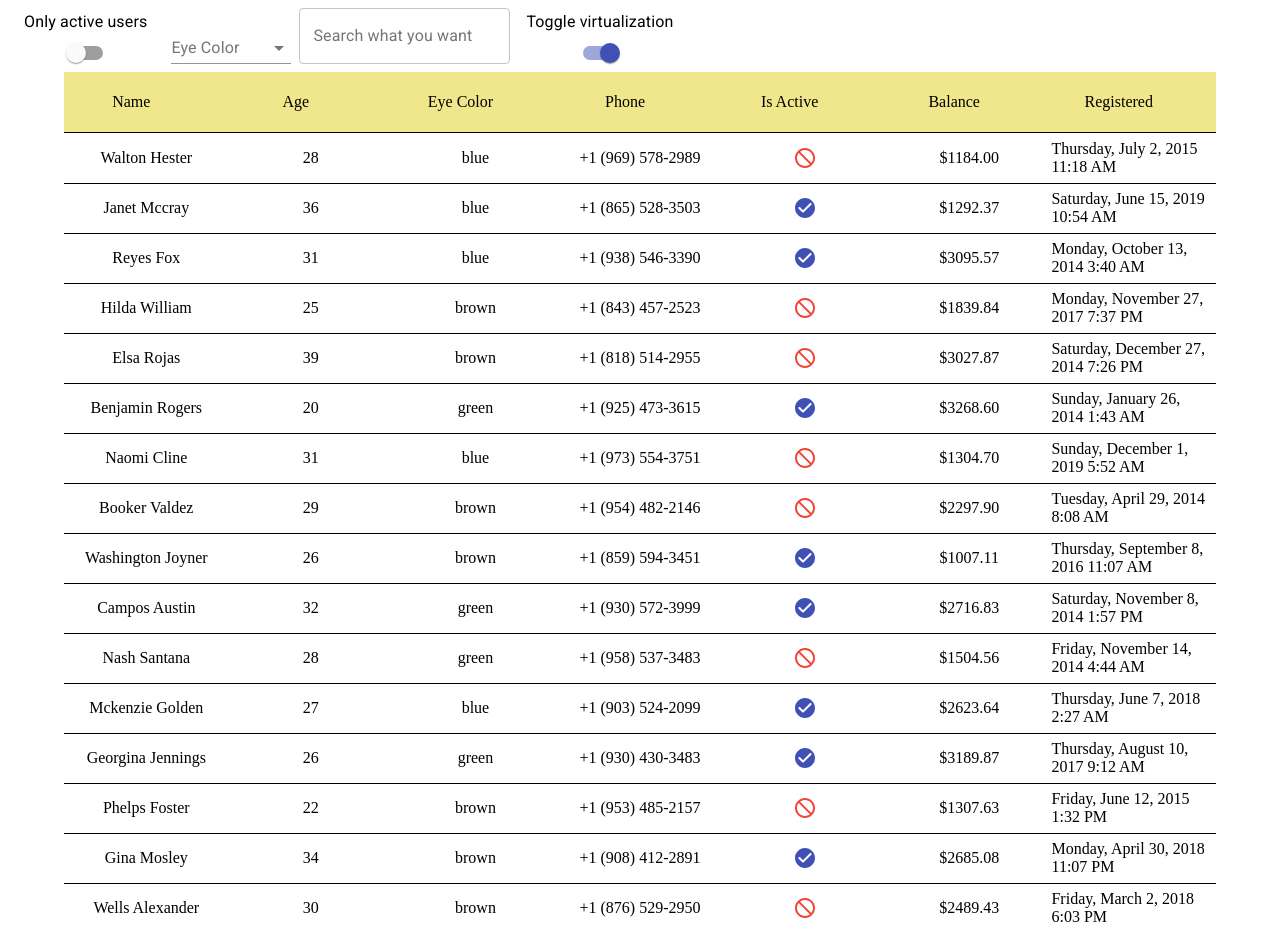
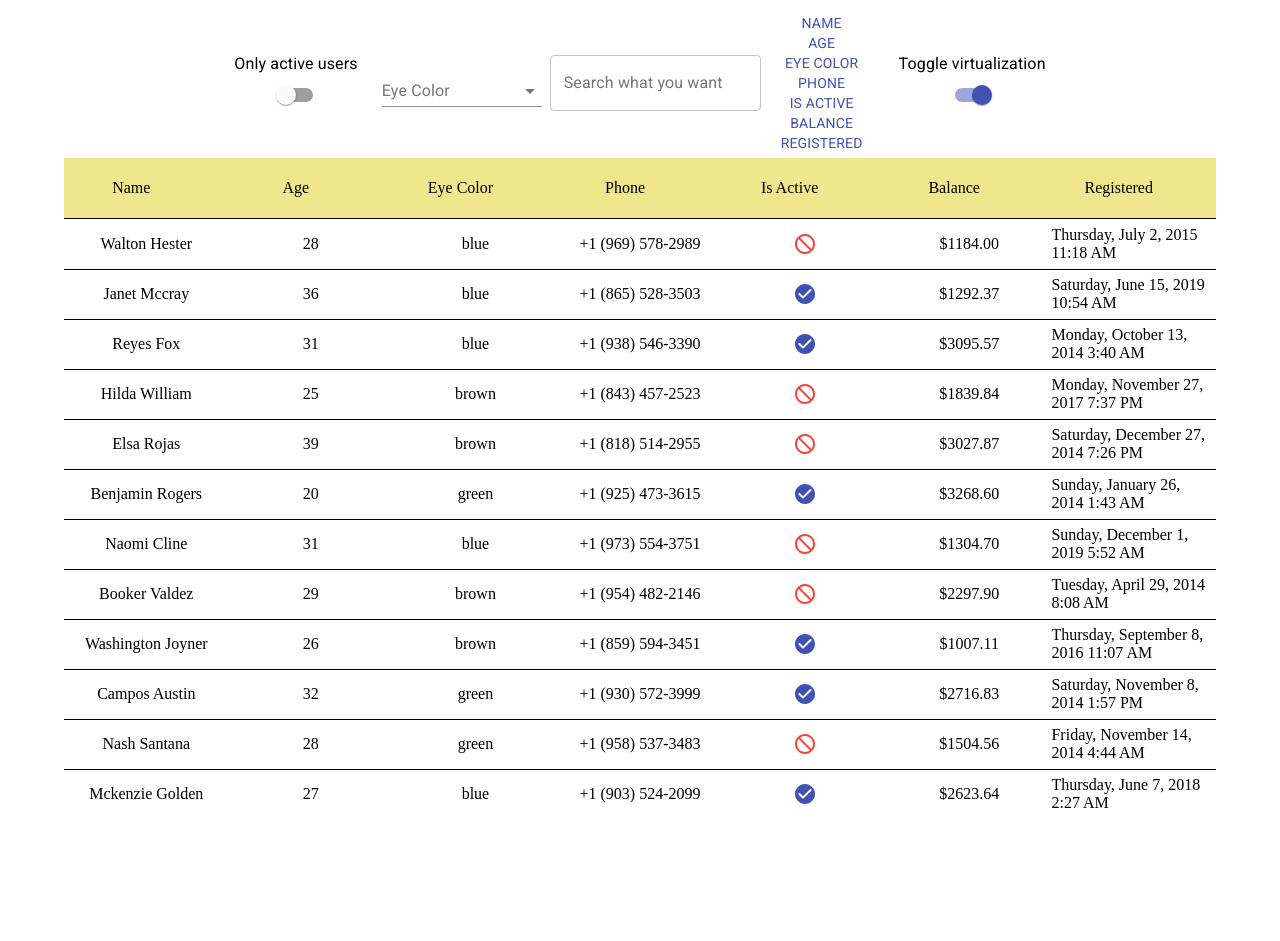
Before and after one commit to AlexanderFraltsov/datagrid, a React app: page / in a window 1280 px wide. After the commit the page ends 827 px from the top, so only its background shows below. Built offline with nearby package versions, Linux system fonts and the light colour scheme.

Commit message:
feat: implemented toggle visibility of columns

```diff
--- a/src/actions/index.js
+++ b/src/actions/index.js
@@ -23,4 +23,11 @@ export const setQueryString = (queryString) => {
   }
 };
 
+export const toggleColumn = (column) => {
+  return {
+    type: 'TOGGLE_COLUMN',
+    payload: column
+  }
+};
+
 export const toggleVirtualization = () => ({ type: 'TOGGLE_VIRTUALIZATION'});
--- a/src/components/app/app.js
+++ b/src/components/app/app.js
@@ -1,21 +1,29 @@
 import React from 'react';
-import './app.css';
+
+import { Container, Box } from '@material-ui/core';
+
 import ErrorBoundary from '../error-boundary';
 import { MyServiceProvider } from '../my-service-context';
 import MyService from '../../services/service';
 import Table from '../table';
-import ControlPanel from '../control-panel/control-panel';
+import ControlPanel from '../control-panel';
+
+import './app.css';
 
 const App = () => {
   const service = new MyService();
 
   return (
+    <Container maxWidth='lg'>
       <ErrorBoundary>
         <MyServiceProvider value={service}>
+          <Box display='flex' flexDirection='column'>
             <ControlPanel />
             <Table />
+          </Box>
         </MyServiceProvider>
       </ErrorBoundary>
+    </Container>
   );
 }
 
--- /dev/null
+++ b/src/components/column-list/column-list.js
@@ -0,0 +1,48 @@
+import React from 'react';
+
+import {
+  Box,
+  Typography
+} from '@material-ui/core';
+
+import { makeStyles } from '@material-ui/core/styles';
+
+const useStyles = makeStyles(theme => ({
+  columnListItem: {
+    '&:hover': {
+      backgroundColor: 'burlywood',
+      cursor: 'pointer',
+    }
+  },
+  columnList: {
+    margin: '0px 20px',
+    padding: '5px 0px',
+  }
+}));
+
+const ColumnList = ({cols, onToggle}) => {
+  const classes = useStyles();
+  const togglers = cols.map((col, index) => {
+    const {label, visible} = col;
+    const color=visible? 'primary': 'secondary';
+    return (
+      <Typography
+        className={classes.columnListItem}
+        variant='body2'
+        color={color}
+        align='center'
+        key={label}
+        onClick={()=>onToggle(index)} >
+        {label.toUpperCase()}
+      </Typography>
+    )
+  })
+
+  return (
+    <Box display='flex' flexDirection='column' className={classes.columnList}>
+      {togglers}
+    </Box>
+  )
+}
+
+export default ColumnList;
--- /dev/null
+++ b/src/components/column-list/index.js
@@ -0,0 +1,3 @@
+import ColumnList from "./column-list";
+
+export default ColumnList;
--- a/src/components/control-panel/control-panel.js
+++ b/src/components/control-panel/control-panel.js
@@ -2,111 +2,77 @@ import React from 'react';
 import { connect } from 'react-redux';
 
 import {
-  FormGroup,
-  FormControlLabel,
-  Switch,
-  Input,
-  InputLabel,
-  MenuItem,
-  FormControl,
-  Select,
-  Chip,
-  TextField
+  TextField,
+  Box
 } from '@material-ui/core';
-import { makeStyles } from '@material-ui/core/styles';
 
-import * as actions from '../../actions';
+import SwitchButton from '../switch-button';
+import InputSelect from '../input-select';
+import ColumnList from '../column-list';
 
-const useStyles = makeStyles(theme => ({
-  formControl: {
-    margin: theme.spacing(1),
-    minWidth: 120,
-    maxWidth: 300,
-  },
-  chips: {
-    display: 'flex',
-    flexWrap: 'wrap',
-  },
-  chip: {
-    margin: 2,
-  },
-}));
+import {
+  checkActive,
+  chooseEyeColor,
+  setQueryString,
+  toggleVirtualization,
+  toggleColumn
+} from '../../actions';
 
 const ControlPanel = ({
+  filters: {
     onlyActive,
     eyeColor,
+    queryString,
+  },
+  cols,
   checkActive,
   chooseEyeColor,
-  queryString,
   setQueryString,
   toggleVirtualization,
-  isVirtualization
+  isVirtualization,
+  toggleColumn
 }) => {
-  const classes = useStyles();
-  const selected = ['blue', 'brown', 'green'];
-  return <FormGroup row>
-    <FormControlLabel
-      control={
-        <Switch
-          checked={onlyActive}
-          onChange={checkActive}
+  return (
+    <Box display='flex' alignItems='center' justifyContent='center' minHeight='100px'>
+      <SwitchButton
         value={onlyActive}
-          color='primary'
-        />
-      }
         label='Only active users'
-      labelPlacement='top' />
-    <FormControl className={classes.formControl}>
-      <InputLabel id='mutiple-chip-label'>Eye Color</InputLabel>
-      <Select
-        labelId='mutiple-chip-label'
-        multiple
-        value={eyeColor}
-        onChange={(e) => chooseEyeColor(e.target.value)}
-        input={<Input />}
-        renderValue={eyeColor => {
-          const elms = eyeColor.map(value => (
-            <Chip key={value} label={value} className={classes.chip} />
-          ))
-          return (
-          <div className={classes.chips}>
-            {elms}
-          </div>
-        )}}
-        >
-        {selected.map(
-          name => <MenuItem key={name} value={name}>{name}</MenuItem>
-        )}
-      </Select>
-    </FormControl>
+        onChange={checkActive} />
+      <InputSelect
+        label='Eye Color'
+        id='mutiple-chip-label'
+        selectedItems={eyeColor}
+        onChange={chooseEyeColor}
+        selectors={['blue', 'brown', 'green']} />
       <TextField
         label='Search what you want'
         variant='outlined'
         color='secondary'
         value={queryString}
-        onChange={e => {setQueryString(e.target.value)}}
-      />
-    <FormControlLabel
-      control={
-        <Switch
-          checked={isVirtualization}
-          onChange={toggleVirtualization}
+        onChange={e => {setQueryString(e.target.value)}} />
+      <ColumnList className='visible' cols={cols} onToggle={toggleColumn}/>
+      <SwitchButton
         value={isVirtualization}
-          color='primary'
-        />
-      }
         label='Toggle virtualization'
-      labelPlacement='top' />
-  </FormGroup>
+        onChange={toggleVirtualization} />
+    </Box>
+  )
 }
 
 const mapStateToProps = (state) => {
   return {
-    onlyActive: state.onlyActive,
-    eyeColor: state.eyeColor,
-    queryString: state.queryString,
+    filters: state.filters,
+    cols: state.cols,
     isVirtualization: state.isVirtualization
   }
 };
 
-export default connect(mapStateToProps, actions)(ControlPanel);
+const mapDispatchToProps = {
+  toggleColumn,
+  checkActive,
+  chooseEyeColor,
+  setQueryString,
+  toggleVirtualization,
+};
+
+export default connect(mapStateToProps, mapDispatchToProps)(ControlPanel);
--- a/src/components/header-cell/header-cell.js
+++ b/src/components/header-cell/header-cell.js
@@ -2,11 +2,11 @@ import React from 'react';
 import { IconButton } from '@material-ui/core';
 import { ArrowDropUp, ArrowDropDown } from '@material-ui/icons';
 
-const HeaderCell = ({content}) => {
+const HeaderCell = ({label}) => {
   const onArrowClick = (e)=>{const elem = e.target.closest('.table--btn'); elem.classList.toggle('active'); }
   return (
     <div className='table--cell'>
-      {content}
+      {label}
       <div className='arrows'>
         <IconButton size='small' className='table--btn' onClick={onArrowClick}>
           <ArrowDropUp />
--- /dev/null
+++ b/src/components/input-select/index.js
@@ -0,0 +1,3 @@
+import InputSelect from './input-select';
+
+export default InputSelect;
--- /dev/null
+++ b/src/components/input-select/input-select.js
@@ -0,0 +1,56 @@
+import React from 'react';
+
+import {
+  Input,
+  InputLabel,
+  MenuItem,
+  FormControl,
+  Select,
+  Chip,
+} from '@material-ui/core';
+import { makeStyles } from '@material-ui/core/styles';
+
+const useStyles = makeStyles(theme => ({
+  formControl: {
+    margin: theme.spacing(1),
+    width: 160,
+  },
+  chips: {
+    display: 'flex',
+    flexWrap: 'wrap',
+  },
+  chip: {
+    margin: 2,
+  },
+}));
+
+const InputSelect = ({label, id, selectedItems, onChange, selectors}) => {
+  const classes = useStyles();
+  return (
+    <FormControl className={classes.formControl}>
+      <InputLabel id={id}>{label}</InputLabel>
+      <Select
+        labelId={id}
+        multiple
+        value={selectedItems}
+        onChange={(e) => onChange(e.target.value)}
+        input={<Input />}
+        renderValue={selectedItems => {
+          const elms = selectedItems.map(value => (
+            <Chip key={value} label={value} className={classes.chip} />
+          ))
+          return (
+          <div className={classes.chips}>
+            {elms}
+          </div>
+        )}}
+        >
+        {selectors.map(
+          name => <MenuItem key={name} value={name}>{name}</MenuItem>
+        )}
+      </Select>
+    </FormControl>
+  );
+};
+
+export default InputSelect;
--- /dev/null
+++ b/src/components/switch-button/index.js
@@ -0,0 +1,3 @@
+import SwitchButton from "./switch-button";
+
+export default SwitchButton;
--- /dev/null
+++ b/src/components/switch-button/switch-button.js
@@ -0,0 +1,23 @@
+import React from 'react';
+import {
+  FormControlLabel,
+  Switch,
+} from '@material-ui/core';
+
+const SwitchButton = ({value, label, onChange}) => {
+  return (
+    <FormControlLabel
+    control={
+      <Switch
+        checked={value}
+        onChange={onChange}
+        value={value}
+        color='primary'
+      />
+    }
+    label={label}
+    labelPlacement='top' />
+  );
+};
+
+export default SwitchButton;
--- a/src/components/table-header/table-header.js
+++ b/src/components/table-header/table-header.js
@@ -1,10 +1,9 @@
 import React from 'react';
 import HeaderCell from '../header-cell';
 
-const TableHeader = () => {
+const TableHeader = ({labels}) => {
 
-  const _headers = ['Name', 'Age', 'Eye Color', 'Phone', 'Is Active', 'Balance', 'Registered'];
-  const tableHeaders = _headers.map((header) => <HeaderCell key={header} content={header}/>);
+  const tableHeaders = labels.map((label) => <HeaderCell key={label} label={label}/>);
 
   return (
     <div className='table--header sticky-inner'>
--- a/src/components/table/table-view.js
+++ b/src/components/table/table-view.js
@@ -1,5 +1,4 @@
 import React, { useEffect, useRef, useState} from 'react';
-import { connect } from 'react-redux';
 import { FixedSizeList as List } from 'react-window';
 import { CheckCircleRounded, NotInterested } from '@material-ui/icons';
 import TableHeader from '../table-header';
@@ -15,10 +14,12 @@ const TableCell = ({content}) => {
   return <div key={content} className='table--cell'>{content}</div>
 };
 
-const TableRow = ({row, style}) => {
-  const {id, name, age, eyeColor, phone, isActive, balance, registered} = row;
-  const _cells = [name, age, eyeColor, phone, isActive, balance, registered];
-  const tableCells = _cells.map((cell) => <TableCell key={cell} content={cell}/>);
+const TableRow = ({row, cols, style}) => {
+  const {id} = row;
+
+  const tableCells = cols
+    .map(col => row[col.name])
+    .map(cell => <TableCell key={`${id}+${cell}`} content={cell}/>);
   return (
     <div key={id} className='table--row' style={style}>
       {tableCells}
@@ -26,7 +27,7 @@ const TableRow = ({row, style}) => {
   );
 };
 
-const TableView = ({data, isVirtualization}) => {
+const TableView = ({data, isVirtualization, cols}) => {
 
   const [isSticky, setSticky] = useState(false);
   const ref = useRef(null);
@@ -41,24 +42,26 @@ const TableView = ({data, isVirtualization}) => {
     };
   }, []);
 
-  const tableData = data.map((row) => <TableRow row={row}/>);
+  const tableData = data.map((row) => <TableRow row={row} cols={cols}/>);
 
   const Row = ({ index, style }) => {
     const row = data[index];
     return (
-      <TableRow row={row} style={style}/>
-    )
-  }
+      <TableRow row={row} style={style} cols={cols}/>
+    );
+  };
+
+  const labels = cols.map(col => col.label);
 
   return (
     <div className='table'>
       <div className={`sticky-wrapper${isSticky ? ' sticky' : ''}`} ref={ref}>
-        <TableHeader />
+        <TableHeader labels={labels}/>
       </div>
       {
         isVirtualization ? (
           <List
-            height={800}
+            height={600}
             itemCount={data.length}
             itemSize={50}
             width={'90vw'}
@@ -76,10 +79,4 @@ const TableView = ({data, isVirtualization}) => {
   );
 };
 
-const mapStateToProps = (state) => {
-  return {
-    isVirtualization: state.isVirtualization
-  }
-};
-
-export default connect(mapStateToProps)(TableView);
+export default TableView;
--- a/src/components/table/table.css
+++ b/src/components/table/table.css
@@ -57,6 +57,7 @@
 .sticky {
   position: sticky;
   top: 0;
+  z-index: 100;
 }
 
 .sticky-wrapper {
@@ -66,6 +67,6 @@
 .sticky .sticky-inner {
   position: fixed;
   top: 0;
-  left: calc(5% - 8px);
+  left: calc(5vw - 16px/2);
   right: 0;
 }
--- a/src/components/table/table.js
+++ b/src/components/table/table.js
@@ -1,7 +1,7 @@
 import React, { Component } from 'react';
 import { connect } from 'react-redux';
 
-import { compose } from '../../utils';
+import { compose, filterData } from '../../utils';
 import { withMyService } from '../hoc';
 import TableView from './table-view';
 import ErrorIndicator from '../error-indicator';
@@ -33,7 +33,7 @@ class Table extends Component {
   };
 
   render () {
-    const { eyeColor, onlyActive, queryString, data } = this.props;
+    const { data, filters, cols, isVirtualization } = this.props;
     const { loading, error } = this.state;
 
     if (error) {
@@ -44,36 +44,21 @@ class Table extends Component {
       return <Spinner />
     }
 
-    const filteredData = data
-      .filter((row) => {
-        if (onlyActive) { return row.isActive }
-        return true;
-      })
-      .filter((row) => {
-        if (eyeColor.length === 0) return true;
-        return eyeColor.includes(row.eyeColor);
-      })
-      .filter((row) => {
-        if (queryString.length === 0) return true;
-        const {balance, age, eyeColor, name, phone, registered} = row;
-        const result = [balance, age, eyeColor, name, phone, registered].some(
-          el => `${el}`.toLowerCase().includes(queryString)
-        );
-        return result;
-      })
+    const filteredData = filterData(filters, data, cols);
+    const visibleCols = cols.filter(col => col.visible);
 
     return (
-      <TableView data={filteredData}/>
+      <TableView data={filteredData} cols={visibleCols} isVirtualization={isVirtualization}/>
     )
   };
 }
 
 const mapStateToProps = (state) => {
   return {
-    onlyActive: state.onlyActive,
-    eyeColor: state.eyeColor,
-    queryString: state.queryString,
-    data: state.dataStore
+    filters: state.filters,
+    data: state.dataStore,
+    cols: state.cols,
+    isVirtualization: state.isVirtualization
   }
 };
 
--- a/src/reducers/index.js
+++ b/src/reducers/index.js
@@ -1,21 +1,41 @@
-const reducer = (state = {
+const initialState = {
+  filters: {
+    onlyActive: false,
+    eyeColor: [],
+    queryString: '',
+  },
+  cols: [
+    { label: 'Name' , name: 'name', visible: true },
+    { label: 'Age' , name: 'age', visible: true },
+    { label: 'Eye Color' , name: 'eyeColor', visible: true },
+    { label: 'Phone' , name: 'phone', visible: true },
+    { label: 'Is Active' , name: 'isActive', visible: true },
+    { label: 'Balance' , name: 'balance', visible: true },
+    { label: 'Registered' , name: 'registered', visible: true },
+  ],
   dataStore: null,
-  onlyActive: false,
-  eyeColor: [],
   queryString: '',
   isVirtualization: true,
-}, action) => {
+};
+
+const reducer = (state = initialState, action) => {
 
   switch (action.type) {
     case 'CHECK_ACTIVE':
       return {
         ...state,
-        onlyActive: !state.onlyActive
+        filters: {
+          ...state.filters,
+          onlyActive: !state.filters.onlyActive
+        }
       };
     case 'CHOOSE_EYE_COLOR':
         return {
           ...state,
-          eyeColor: action.payload
+          filters: {
+            ...state.filters,
+            eyeColor: action.payload
+          }
         };
     case 'SET_DATA_STORE':
       return {
@@ -25,8 +45,13 @@ const reducer = (state = {
     case 'SET_QUERY_STRING':
       return {
         ...state,
-        queryString: action.payload
+        filters: {
+          ...state.filters,
+          queryString: action.payload
+        }
       };
+    case 'TOGGLE_COLUMN':
+      return updateColumnsVisible(state, action.payload);
     case 'TOGGLE_VIRTUALIZATION':
       return {
         ...state,
@@ -38,3 +63,16 @@ const reducer = (state = {
 };
 
 export default reducer;
+
+
+const updateColumnsVisible = (state, item) => {
+  const newColumns = [...state.cols];
+  const column = newColumns[item];
+
+  newColumns.splice(item, 1, {...column, visible: !column.visible});
+
+  return {
+    ...state,
+    cols: newColumns
+  };
+}
--- /dev/null
+++ b/src/utils/filterData.js
@@ -0,0 +1,25 @@
+const filterData = (filters, data, cols) => {
+  const {onlyActive, eyeColor, queryString} = filters;
+  const filteredData = data
+    .filter((row) => {
+      if (onlyActive) { return row.isActive }
+      return true;
+    })
+    .filter((row) => {
+      if (eyeColor.length === 0) return true;
+      return eyeColor.includes(row.eyeColor);
+    })
+    .filter((row) => {
+      if (queryString.length === 0) return true;
+
+      const result = cols
+        .map(col => row[col.name])
+        .some(
+          cell => `${cell}`.toLowerCase().includes(queryString)
+        );
+      return result;
+      })
+  return filteredData;
+};
+
+export default filterData;
--- a/src/utils/index.js
+++ b/src/utils/index.js
@@ -1,5 +1,7 @@
 import compose from './compose';
+import filterData from './filterData';
 
 export {
-  compose
+  compose,
+  filterData
 };
```
Lines whose indentation alone changed are shown as unchanged.
